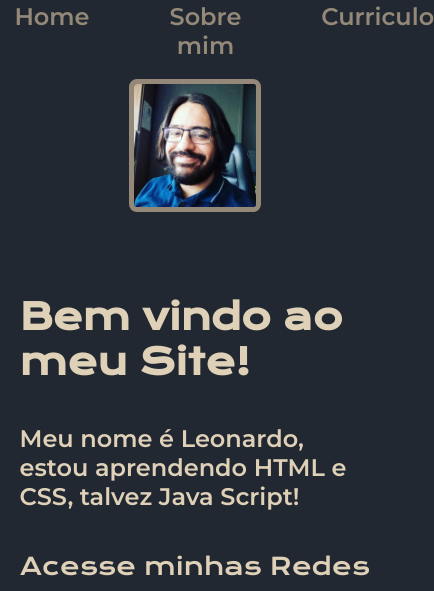
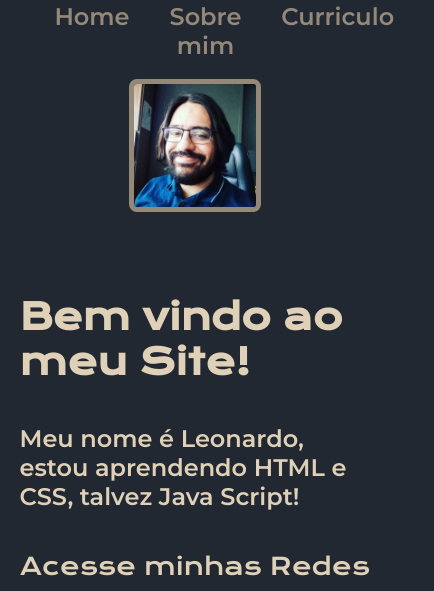
Before and after one commit to LeonardoMMendonca/portfolio, a plain HTML site: page index.html in a window 390 px wide. Shown: the top 591 px of the page, 434 px wide, since content can reach past the window. Drawn offline with nearby package versions, Linux system fonts and the light colour scheme.

Commit message:
Update style.css

```diff
--- a/style/style.css
+++ b/style/style.css
@@ -140,6 +140,10 @@ body {
         justify-content: center;
     }
 
+    .cabecalho__menu{
+        gap: 40px;
+    }
+
     .apresentacao {
         flex-direction: column-reverse;
     }
```
